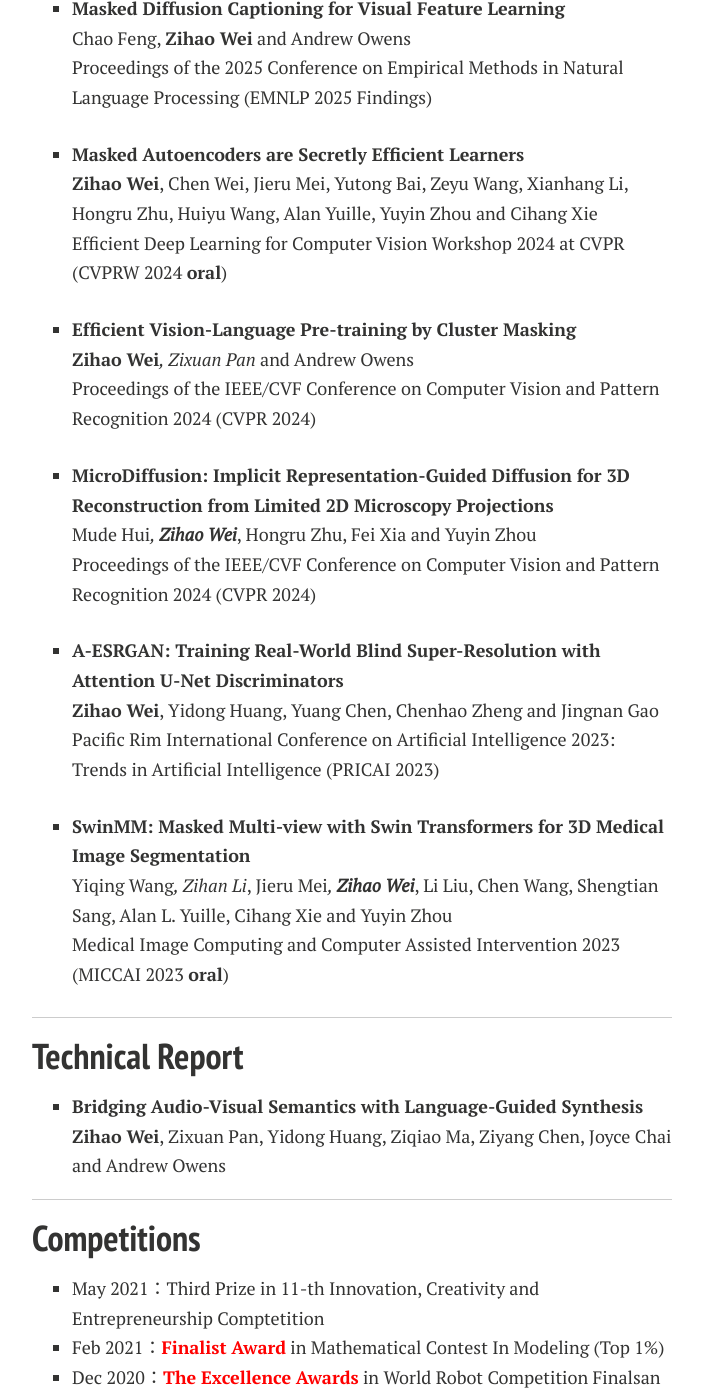
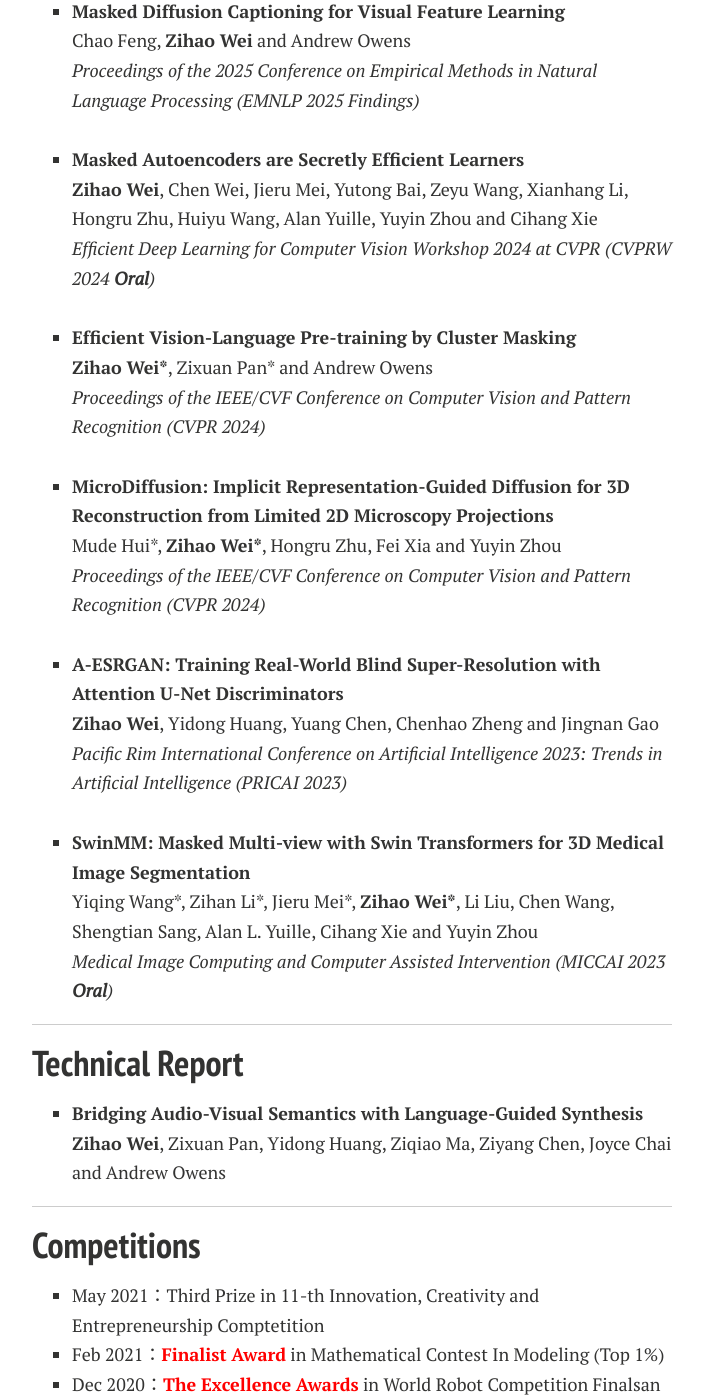
Before and after one commit to Zi-hao-Wei/Zi-hao-Wei.github.io, a Jekyll site: the page built from index.md, in a window 1280 px wide and 1400 px high, scrolled down 1722 px. Shown: the whole window, without its empty margins (288-992 px from the left). Built offline with Jekyll 4.4.1, drawn with Linux system fonts in a browser that asks for light colours; nearby versions of some CDN libraries; a style sheet for code colours, icons or effects is not loaded; our own code applies the rules of GitHub Pages for plain Markdown files; some of the changed text lies outside the part shown.

Commit message:
Revise selected papers formatting and add entries
Updated selected papers section with new formatting and added entries.

```diff
--- a/index.md
+++ b/index.md
@@ -39,35 +39,65 @@
 
 ---
 ## Selected Papers
-<sub>* denotes equal contribution.</sub>
+<p><sub>* denotes equal contribution.</sub></p>
 
-- **Objects as Audio-Visual Model Sound Fields**
-<br> Zisen Shao*, **Zihao Wei***, Derong Jin and Ruohan Gao
-<br> The 19th European Conference on Computer Vision (ECCV 2026)
+<ul>
 
-- **Masked Diffusion Captioning for Visual Feature Learning**
-<br> Chao Feng, **Zihao Wei** and Andrew Owens
-<br> Proceedings of the 2025 Conference on Empirical Methods in Natural Language Processing (EMNLP 2025 Findings)
+<li>
+<b>Objects as Audio-Visual Model Sound Fields</b><br>
+Zisen Shao*, <b>Zihao Wei*</b>, Derong Jin and Ruohan Gao<br>
+<i>The 19th European Conference on Computer Vision (ECCV 2026)</i>
+</li>
 
-- **Masked Autoencoders are Secretly Efficient Learners**
-<br> **Zihao Wei**, Chen Wei, Jieru Mei, Yutong Bai, Zeyu Wang, Xianhang Li, Hongru Zhu, Huiyu Wang, Alan Yuille, Yuyin Zhou and Cihang Xie
-<br> Efficient Deep Learning for Computer Vision Workshop 2024 at CVPR (CVPRW 2024 **oral**)
+<br>
 
-- **Efficient Vision-Language Pre-training by Cluster Masking**
-<br> **Zihao Wei***, Zixuan Pan* and Andrew Owens
-<br> Proceedings of the IEEE/CVF Conference on Computer Vision and Pattern Recognition 2024 (CVPR 2024)
+<li>
+<b>Masked Diffusion Captioning for Visual Feature Learning</b><br>
+Chao Feng, <b>Zihao Wei</b> and Andrew Owens<br>
+<i>Proceedings of the 2025 Conference on Empirical Methods in Natural Language Processing (EMNLP 2025 Findings)</i>
+</li>
 
-- **MicroDiffusion: Implicit Representation-Guided Diffusion for 3D Reconstruction from Limited 2D Microscopy Projections**
-<br> Mude Hui*, **Zihao Wei***, Hongru Zhu, Fei Xia and Yuyin Zhou
-<br> Proceedings of the IEEE/CVF Conference on Computer Vision and Pattern Recognition 2024 (CVPR 2024)
+<br>
 
-- **A-ESRGAN: Training Real-World Blind Super-Resolution with Attention U-Net Discriminators**
-<br> **Zihao Wei**, Yidong Huang, Yuang Chen, Chenhao Zheng and Jingnan Gao
-<br> Pacific Rim International Conference on Artificial Intelligence 2023: Trends in Artificial Intelligence (PRICAI 2023)
+<li>
+<b>Masked Autoencoders are Secretly Efficient Learners</b><br>
+<b>Zihao Wei</b>, Chen Wei, Jieru Mei, Yutong Bai, Zeyu Wang, Xianhang Li, Hongru Zhu, Huiyu Wang, Alan Yuille, Yuyin Zhou and Cihang Xie<br>
+<i>Efficient Deep Learning for Computer Vision Workshop 2024 at CVPR (CVPRW 2024 <b>Oral</b>)</i>
+</li>
 
-- **SwinMM: Masked Multi-view with Swin Transformers for 3D Medical Image Segmentation**
-<br> Yiqing Wang*, Zihan Li*, Jieru Mei*, **Zihao Wei***, Li Liu, Chen Wang, Shengtian Sang, Alan L. Yuille, Cihang Xie and Yuyin Zhou
-<br> Medical Image Computing and Computer Assisted Intervention 2023 (MICCAI 2023 **oral**)
+<br>
+
+<li>
+<b>Efficient Vision-Language Pre-training by Cluster Masking</b><br>
+<b>Zihao Wei*</b>, Zixuan Pan* and Andrew Owens<br>
+<i>Proceedings of the IEEE/CVF Conference on Computer Vision and Pattern Recognition (CVPR 2024)</i>
+</li>
+
+<br>
+
+<li>
+<b>MicroDiffusion: Implicit Representation-Guided Diffusion for 3D Reconstruction from Limited 2D Microscopy Projections</b><br>
+Mude Hui*, <b>Zihao Wei*</b>, Hongru Zhu, Fei Xia and Yuyin Zhou<br>
+<i>Proceedings of the IEEE/CVF Conference on Computer Vision and Pattern Recognition (CVPR 2024)</i>
+</li>
+
+<br>
+
+<li>
+<b>A-ESRGAN: Training Real-World Blind Super-Resolution with Attention U-Net Discriminators</b><br>
+<b>Zihao Wei</b>, Yidong Huang, Yuang Chen, Chenhao Zheng and Jingnan Gao<br>
+<i>Pacific Rim International Conference on Artificial Intelligence 2023: Trends in Artificial Intelligence (PRICAI 2023)</i>
+</li>
+
+<br>
+
+<li>
+<b>SwinMM: Masked Multi-view with Swin Transformers for 3D Medical Image Segmentation</b><br>
+Yiqing Wang*, Zihan Li*, Jieru Mei*, <b>Zihao Wei*</b>, Li Liu, Chen Wang, Shengtian Sang, Alan L. Yuille, Cihang Xie and Yuyin Zhou<br>
+<i>Medical Image Computing and Computer Assisted Intervention (MICCAI 2023 <b>Oral</b>)</i>
+</li>
+
+</ul>
 
 ---
 ## Technical Report
```
